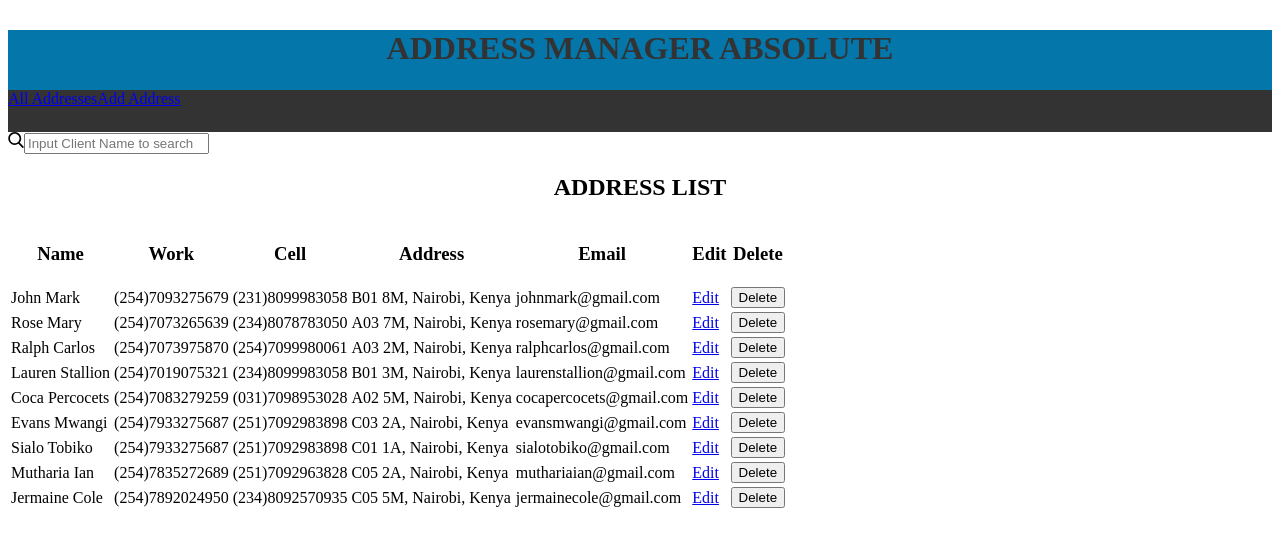
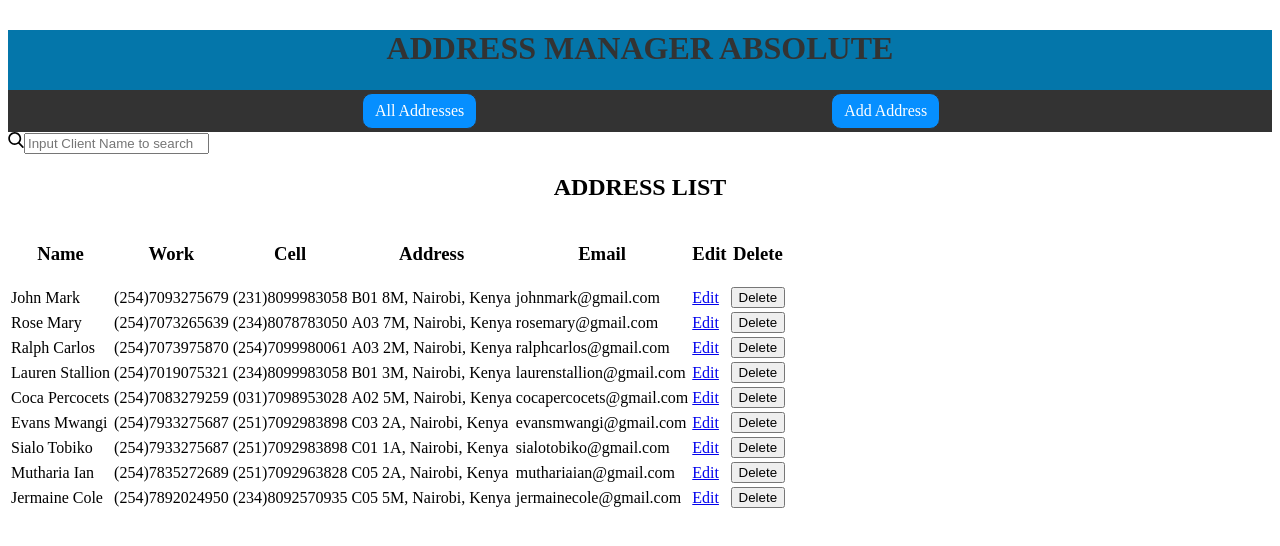
Before and after one commit to PascalOdudigbo/Address-Manager-App, a React (Create React App) app: page / in a window 1280 px wide. Shown: the top 546 px of the page. Built offline with nearby package versions, Linux system fonts and the light colour scheme; data requests are answered from the project's data file.

Commit message:
styled the navlink component

```diff
--- a/src/index.css
+++ b/src/index.css
@@ -21,4 +21,18 @@
   align-items: center;
   height: 42px;
 
-  }
+}
+
+.link {
+  background-color: rgb(6, 143, 255);
+  color: white;
+  padding: 8px 12px;
+  border: 1px solid #333;
+  border-radius: 10px;
+  text-align: center;
+  margin-top: 3px;
+  margin-left: 28%;
+  text-decoration: none;
+  font-style: bold;
+  display: inline-block;
+}
```
